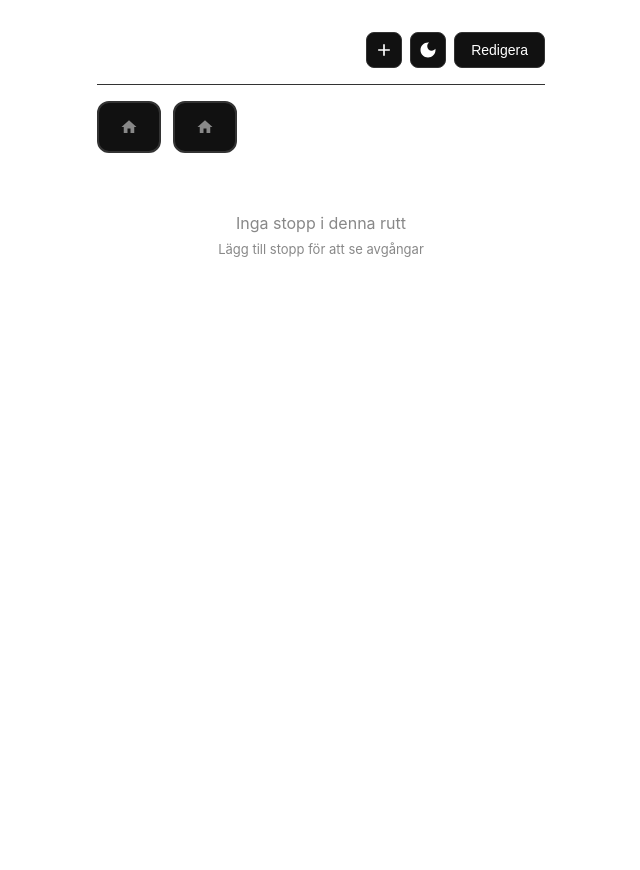
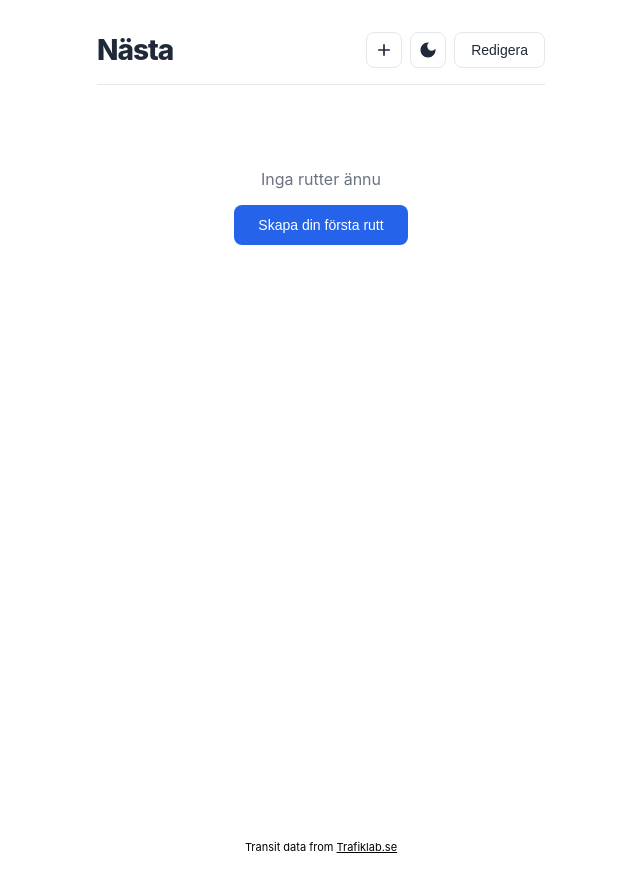
Before and after one commit to cxr-dev/Nasta, a Svelte app: page / in a window 1280 px wide. Shown: the whole page, without its empty margins (319-959 px from the left). Before the commit the page ends 800 px from the top, so only its background shows below. Built offline with nearby package versions, Linux system fonts and the light colour scheme.

Commit message:
feat: add TrafikLab attribution

```diff
--- a/src/App.svelte
+++ b/src/App.svelte
@@ -1,37 +1,24 @@
 <script lang="ts">
   import { onMount, onDestroy } from 'svelte';
+  import { routeStore, selectedRouteId, selectedRoute } from './stores/routeStore';
+  import { departureStore } from './stores/departureStore';
   import Header from './components/Header.svelte';
   import RouteSelector from './components/RouteSelector.svelte';
-  import DepartureList from './components/DepartureList.svelte';
-  import ArrivalTime from './components/ArrivalTime.svelte';
   import RouteEditor from './components/RouteEditor.svelte';
-  import AddRouteModal from './components/AddRouteModal.svelte';
-  import { routeStore, selectedRouteId, selectedRoute } from './stores/routeStore';
-  import { settingsStore } from './stores/settingsStore';
-  import { departureStore } from './stores/departureStore';
-  import { calculateArrival } from './services/arrivalCalculator';
+  import SegmentDepartures from './components/SegmentDepartures.svelte';
 
   let editing = $state(false);
-  let showAddRouteModal = $state(false);
-  let addRouteBtnRef = $state<HTMLButtonElement | null>(null);
 
   let route = $derived($selectedRoute);
   let routes = $derived($routeStore);
-  let departures = $derived($departureStore);
-  let settings = $derived($settingsStore);
   let hasNoRoutes = $derived(routes.length === 0);
 
-  let arrivalInfo = $derived.by(() => {
-    if (route && departures) {
-      return calculateArrival(route.stops, departures);
-    }
-    return null;
-  });
-
   function loadDepartures() {
-    if (route && route.stops.length > 0) {
-      const siteIds = route.stops.map(s => s.siteId);
-      departureStore.startAutoRefresh(siteIds, settings.refreshInterval);
+    if (route && route.segments.length > 0) {
+      const siteIds = route.segments.map(s => s.fromStop.siteId).filter(Boolean);
+      if (siteIds.length > 0) {
+        departureStore.startAutoRefresh(siteIds, 30000);
+      }
     }
   }
 
@@ -48,18 +35,6 @@
     }
   }
 
-  function toggleTheme() {
-    settingsStore.toggleDarkMode();
-  }
-
-  function openAddRouteModal() {
-    showAddRouteModal = true;
-  }
-
-  function closeAddRouteModal() {
-    showAddRouteModal = false;
-  }
-
   function handleDeleteRoute(routeId: string) {
     routeStore.removeRoute(routeId);
     if ($selectedRouteId === routeId) {
@@ -67,12 +42,6 @@
       if (routes.length > 0) {
         selectedRouteId.set(routes[0].id);
       }
-    }
-  }
-
-  function handleRemoveStop(stopId: string) {
-    if (route) {
-      routeStore.removeStop(route.id, stopId);
     }
   }
 
@@ -86,7 +55,8 @@
 
     document.addEventListener('visibilitychange', () => {
       if (!document.hidden && route) {
-        departureStore.refresh(route.stops.map(s => s.siteId));
+        const siteIds = route.segments.map(s => s.fromStop.siteId).filter(Boolean);
+        departureStore.refresh(siteIds);
       }
     });
   });
@@ -96,14 +66,10 @@
   });
 </script>
 
-<main class:dark={settings.darkMode}>
+<main>
   <Header
     {editing}
-    darkMode={settings.darkMode}
     onToggleEdit={toggleEdit}
-    onToggleTheme={toggleTheme}
-    onAddRoute={openAddRouteModal}
-    bind:addRouteBtnRef
   />
 
   <RouteSelector
@@ -115,24 +81,23 @@
   {#if hasNoRoutes}
     <div class="empty-state">
       <p>Inga rutter ännu</p>
-      <button class="empty-cta" onclick={openAddRouteModal}>Lägg till din första rutt</button>
+      <button class="empty-cta" onclick={toggleEdit}>Skapa din första rutt</button>
     </div>
   {:else if editing && route}
     <RouteEditor {route} />
+  {:else if route && route.segments.length > 0}
+    <SegmentDepartures {route} />
   {:else if route}
-    <DepartureList
-      stops={route.stops}
-      {departures}
-      {editing}
-      onRemoveStop={handleRemoveStop}
-    />
-    <ArrivalTime arrival={arrivalInfo} />
-  {/if}
-
-  {#if showAddRouteModal}
-    <AddRouteModal onClose={closeAddRouteModal} triggerRef={addRouteBtnRef} />
+    <div class="empty-segments">
+      <p>Inga segment i denna rutt</p>
+      <button class="empty-cta" onclick={toggleEdit}>Lägg till segment</button>
+    </div>
   {/if}
 </main>
+
+<footer class="attribution">
+  Transit data from <a href="https://trafiklab.se" target="_blank" rel="noopener">Trafiklab.se</a>
+</footer>
 
 <style>
   :global(*) {
@@ -154,69 +119,45 @@
     margin: 0 auto;
     padding: 16px;
     min-height: 100vh;
+    --bg: #FAFBFC;
+    --text: #1F2937;
+    --text-secondary: #6B7280;
+    --surface: #FFFFFF;
+    --border: #E5E7EB;
+    --accent: #2563EB;
+    --accent-light: #DBEAFE;
+    --to-work: #2563EB;
+    --to-work-light: #DBEAFE;
+    --from-work: #059669;
+    --from-work-light: #D1FAE5;
+    --danger: #DC2626;
   }
 
-  /* Dark theme */
-  main.dark {
-    --bg: #000;
-    --text: #fff;
-    --text-secondary: #888;
-    --surface: #111;
-    --border: #333;
-    --accent: #4DA6FF;
-    --danger: #e53935;
-  }
-
-  /* Light theme */
-  :global(body:not(.dark)) {
-    --bg: #fff;
-    --text: #1A1A1A;
-    --text-secondary: #666;
-    --surface: #f5f5f5;
-    --border: #ddd;
-    --accent: #0066CC;
-    --danger: #d32f2f;
-  }
-
-  main:not(.dark) {
+  :global(body) {
     background: var(--bg);
     color: var(--text);
   }
 
-  /* Global element styles */
-  main.dark :global(input),
-  main.dark :global(button),
-  main.dark :global(select) {
+  :global(input),
+  :global(button),
+  :global(select) {
     background: var(--surface);
     border-color: var(--border);
     color: var(--text);
   }
 
-  main.dark :global(.stop-item),
-  main.dark :global(.route-editor) {
+  :global(.segment),
+  :global(.route-editor) {
     background: var(--surface);
   }
 
-  main:not(.dark) :global(input),
-  main:not(.dark) :global(button),
-  main:not(.dark) :global(select) {
-    background: var(--surface);
-    border-color: var(--border);
-    color: var(--text);
-  }
-
-  main:not(.dark) :global(.stop-item),
-  main:not(.dark) :global(.route-editor) {
-    background: var(--surface);
-  }
-
-  .empty-state {
+  .empty-state, .empty-segments {
     text-align: center;
     padding: 48px 16px;
     color: var(--text-secondary);
   }
 
-  .empty-state p {
+  .empty-state p, .empty-segments p {
     font-size: 16px;
     margin-bottom: 16px;
   }
@@ -231,4 +172,17 @@
     font-weight: 500;
     cursor: pointer;
   }
+
+  .attribution {
+    text-align: center;
+    padding: 16px;
+    font-size: 11px;
+    color: var(--text-secondary);
+    border-top: 1px solid var(--border);
+    margin-top: 24px;
+  }
+  .attribution a {
+    color: var(--text-secondary);
+    text-decoration: underline;
+  }
 </style>
```
